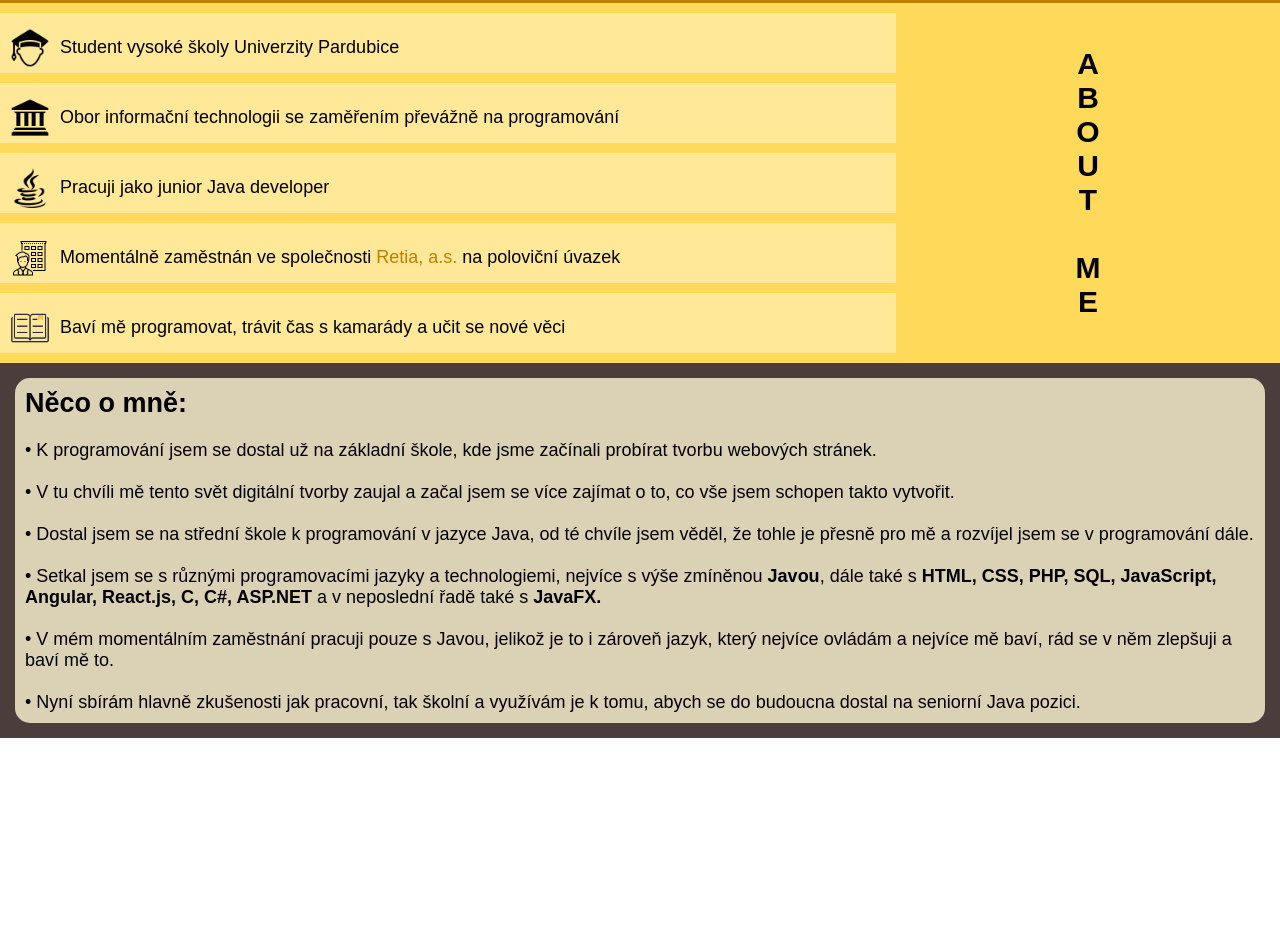
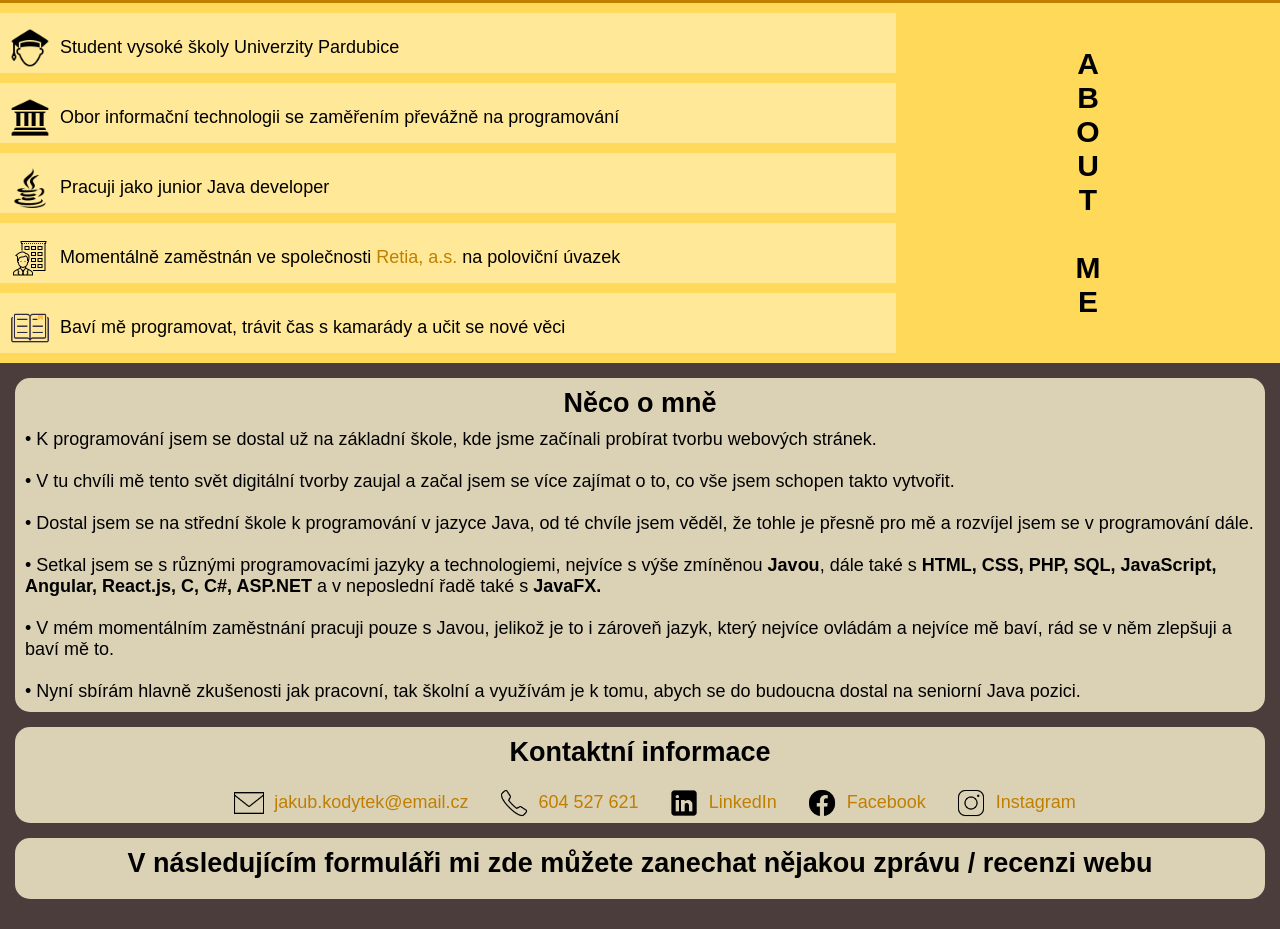
Before and after one commit to xKodaa/BWVA1-Semestralka, a plain HTML site: page index.html in a window 1280 px wide. Shown: the part 242-1171 px from the top of the page. Before the commit the page ends 980 px from the top, so only its background shows below. Drawn offline with Linux system fonts and the light colour scheme.

Commit message:
Contact list add

```diff
--- a/index.html
+++ b/index.html
@@ -19,11 +19,11 @@
 
     <div id="aboutMe">
         <div id="infos">
-            <p class="aboutMeInfo"><img src="Resources/Images/student-icon.png" alt="icon Java" class="infoIcons">Student vysoké školy Univerzity Pardubice</p>
-            <p class="aboutMeInfo"><img src="Resources/Images/university-icon.png" alt="icon Job" class="infoIcons">Obor informační technologii se zaměřením převážně na programování</p>
-            <p class="aboutMeInfo"><img src="Resources/Images/java-icon.png" alt="icon Java" class="infoIcons">Pracuji jako junior Java developer</p>
-            <p class="aboutMeInfo"><img src="Resources/Images/job-icon.png" alt="icon Job" class="infoIcons">Momentálně zaměstnán ve společnosti <a href="https://retia.cz" target="_blank">Retia, a.s.</a> na poloviční úvazek</p>
-            <p class="aboutMeInfo"><img src="Resources/Images/hobby-icon.png" alt="icon Job" class="infoIcons">Baví mě programovat, trávit čas s kamarády a učit se nové věci</p>
+            <p class="aboutMeInfo"><img src="Resources/Images/student-icon.png" alt="icon student" class="infoIcons">Student vysoké školy Univerzity Pardubice</p>
+            <p class="aboutMeInfo"><img src="Resources/Images/university-icon.png" alt="icon university" class="infoIcons">Obor informační technologii se zaměřením převážně na programování</p>
+            <p class="aboutMeInfo"><img src="Resources/Images/java-icon.png" alt="icon java" class="infoIcons">Pracuji jako junior Java developer</p>
+            <p class="aboutMeInfo"><img src="Resources/Images/job-icon.png" alt="icon job" class="infoIcons">Momentálně zaměstnán ve společnosti <a href="https://retia.cz" target="_blank">Retia, a.s.</a> na poloviční úvazek</p>
+            <p class="aboutMeInfo"><img src="Resources/Images/hobby-icon.png" alt="icon hobby" class="infoIcons">Baví mě programovat, trávit čas s kamarády a učit se nové věci</p>
         </div>
         <div id="aboutMeVertical">
             <p id="aboutMeText"><b>A<br>B<br>O<br>U<br>T<br><br>M<br>E</b></p>
@@ -31,8 +31,8 @@
     </div>
 
     <div id="infoSection">
-        <div id="programmingExperiences">
-            <h2>Něco o mně: </h2> <br>
+        <div class="section">
+            <h2 class="infoSectionHeaders">Něco o mně</h2>
             • K programování jsem se dostal už na základní škole, kde jsme začínali probírat tvorbu webových stránek. <br><br>
             • V tu chvíli mě tento svět digitální tvorby zaujal a začal jsem se více zajímat o to, co vše jsem schopen takto vytvořit. <br><br>
             • Dostal jsem se na střední škole k programování v jazyce Java, od té chvíle jsem věděl, že tohle je přesně pro mě a rozvíjel jsem se v programování dále. <br><br>
@@ -41,8 +41,20 @@
             • V mém momentálním zaměstnání pracuji pouze s Javou, jelikož je to i zároveň jazyk, který nejvíce ovládám a nejvíce mě baví, rád se v něm zlepšuji a baví mě to.<br><br>
             • Nyní sbírám hlavně zkušenosti jak pracovní, tak školní a využívám je k tomu, abych se do budoucna dostal na seniorní Java pozici.
         </div>
-        <div id="contacts">
 
+        <div class="section">
+            <h2 class="infoSectionHeaders">Kontaktní informace</h2>
+            <div id="contactList">
+                <p class="contact"><img src="Resources/Images/email-icon.png" alt="icon email" class="contactIcons"><a href="jakub.kodytek@email.cz">jakub.kodytek@email.cz</a></p>
+                <p class="contact"><img src="Resources/Images/phone-icon.png" alt="icon email" class="contactIcons">604 527 621</p>
+                <p class="contact"><img src="Resources/Images/linkedin-icon.png" alt="icon email" class="contactIcons"><a href="https://www.linkedin.com/in/jakub-kodytek-0b6313234/">LinkedIn</a></p>
+                <p class="contact"><img src="Resources/Images/facebook-icon.png" alt="icon email" class="contactIcons"><a href="https://www.facebook.com/j.kodytek/">Facebook</a> </p>
+                <p class="contact"><img src="Resources/Images/instagram-icon.png" alt="icon email" class="contactIcons"><a href="https://www.instagram.com/jakub.kodytek/?hl=cs">Instagram</a></p>
+            </div>
+        </div>
+
+        <div class="section">
+            <h2 class="infoSectionHeaders">V následujícím formuláři mi zde můžete zanechat nějakou zprávu / recenzi webu</h2>
         </div>
     </div>
 </body>
--- a/style.css
+++ b/style.css
@@ -48,6 +48,7 @@ html {
     line-height: 50px;
     font-size: 18px;
     background-color: rgba(255, 247, 212, 0.5);
+    overflow: hidden;
 }
 
 .infoIcons {
@@ -91,9 +92,37 @@ html {
     padding: 15px;
 }
 
-#programmingExperiences {
+.infoSectionHeaders {
+    width: 100%;
+    text-align: center;
+    margin-bottom: 10px;
+}
+
+.section {
     background-color: rgba(255, 247, 212, 0.8);
     padding: 10px;
     border-radius: 15px;
     font-size: 18px;
+    margin-bottom: 15px;
 }
+
+#contactList {
+    display: flex;
+    justify-content: center;
+    align-items: center;
+    width: 100%;
+}
+
+#contactList, #contactList a {
+    text-decoration: none;
+    color: #C07F00;
+}
+
+.contactIcons {
+    width: 30px;
+    height: 30px;
+    margin-left: 30px;
+    margin-right: 10px;
+    position: relative;
+    top: 10px;
+}
```
Also changed, not shown: Resources/Images/email-icon.png (added), Resources/Images/facebook-icon.png (added), Resources/Images/instagram-icon.png (added), Resources/Images/linkedin-icon.png (added), Resources/Images/phone-icon.png (added).
